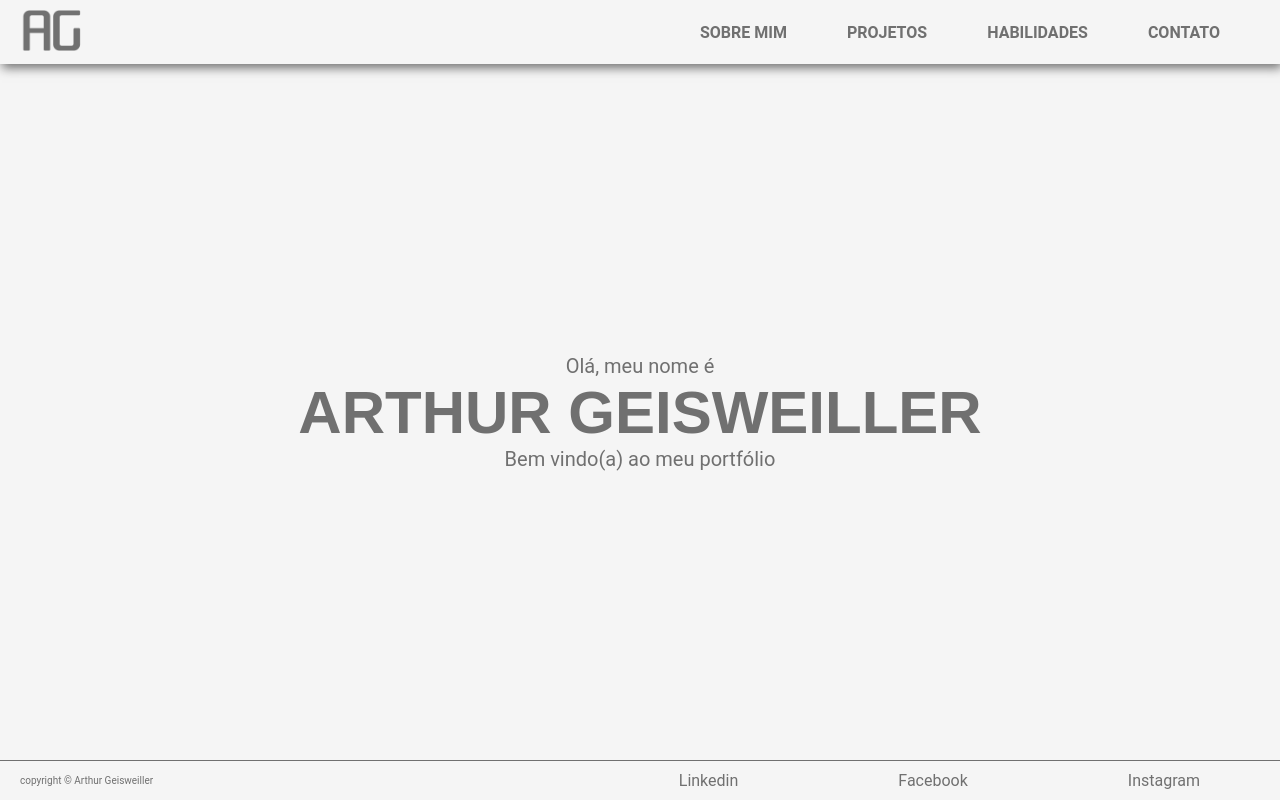
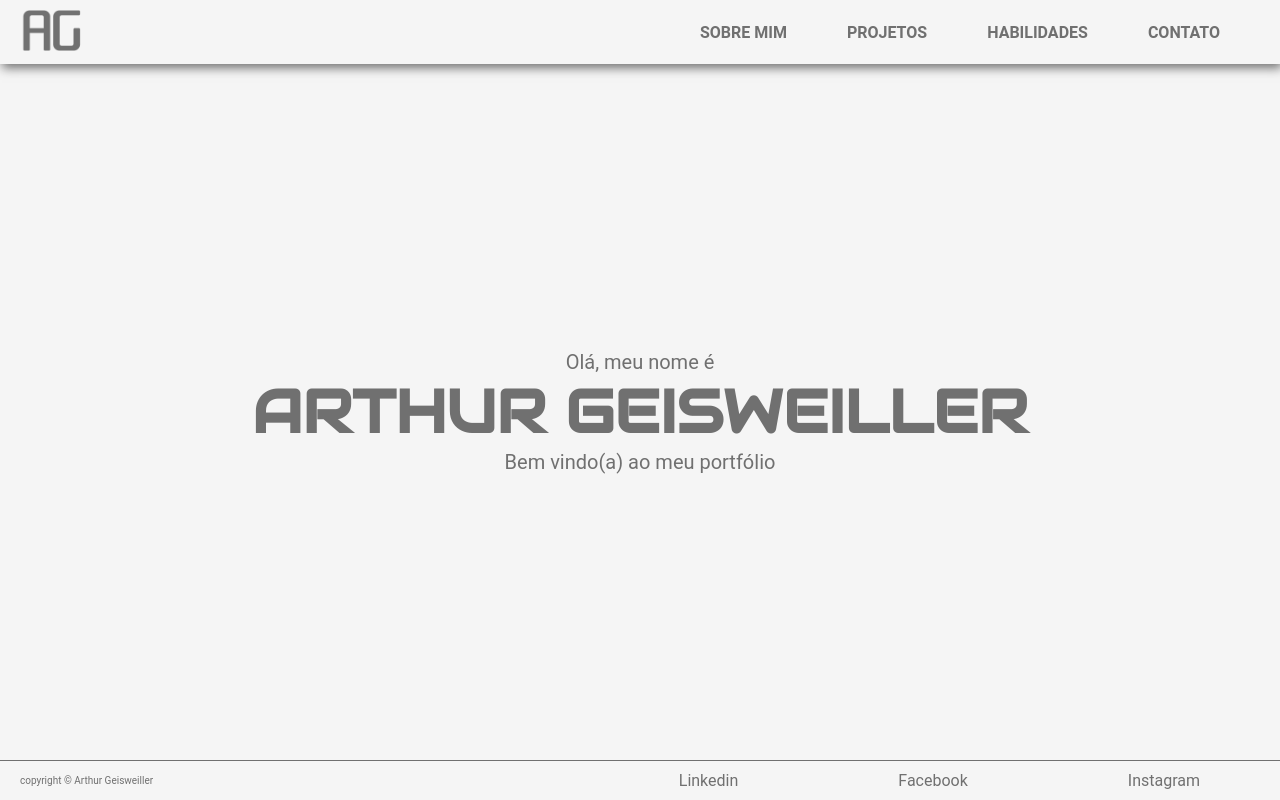
Before and after one commit to geisweiller/portfolio_old, a React (Create React App) app: page / in a window 1280 px wide. Built offline with nearby package versions, Linux system fonts and the light colour scheme.

Commit message:
Font Style

```diff
--- a/public/index.html
+++ b/public/index.html
@@ -3,6 +3,8 @@
   <head>
     <meta charset="utf-8" />
     <link rel="icon" href="%PUBLIC_URL%/favicon.ico" />
+
+    <link href="https://fonts.googleapis.com/css2?family=Audiowide&display=swap" rel="stylesheet">
     <meta name="viewport" content="width=device-width, initial-scale=1" />
     <meta name="theme-color" content="#000000" />
     <meta
--- a/src/pages/Home/styles.js
+++ b/src/pages/Home/styles.js
@@ -31,7 +31,7 @@
   strong {
 
 
-    font-family: 'Quub', sans-serif;
+
     font-size:60px; //40px com imagem
   }
 
--- a/src/styles/global.js
+++ b/src/styles/global.js
@@ -4,10 +4,6 @@
   @import url('https://fonts.googleapis.com/css2?family=Roboto:wght@400;500&display=swap');
   @import url('https://fonts.googleapis.com/css2?family=Audiowide&display=swap');
 
-  @font-face {
-    font-family: Quub;
-    src: url('../assets/fonts/QUUB Regular.ttf')  format('ttf');
-}
 
 * {
   margin: 0;
@@ -31,7 +27,7 @@
   -webkit-font-smoothing: antialiased;
 
   strong#name {
-    font-family: 'Quub', sans-serif
+    font-family: 'Audiowide', sans-serif
   }
 }
 
```
Also changed, not shown: src/assets/fonts/QUUB Regular.ttf (deleted).
